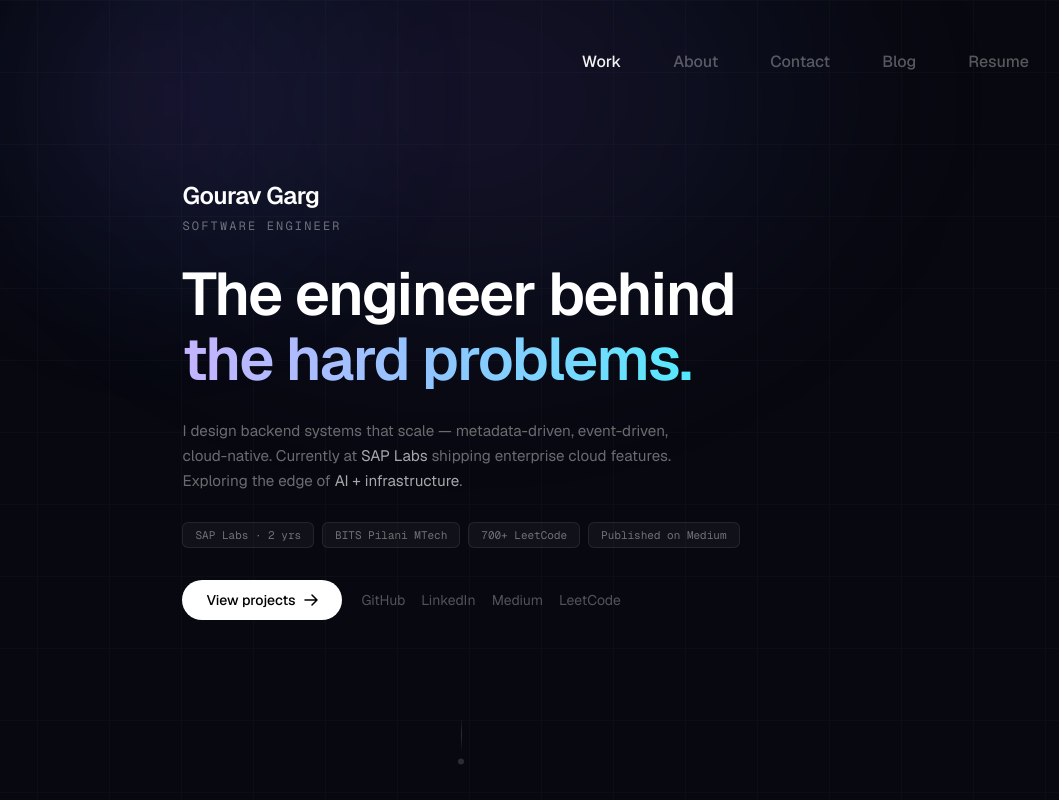
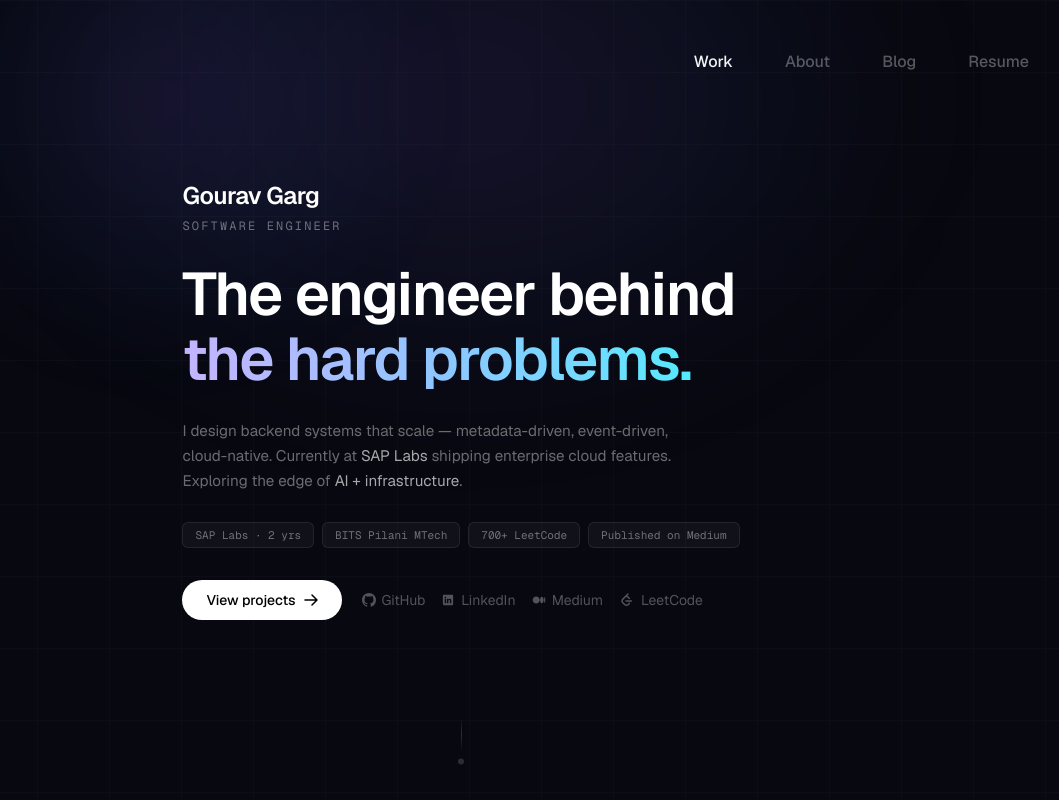
Before and after one commit to Gourav094/portfolio-v2, a Next.js app: page / in a window 1280 px wide. Shown: the top 800 px of the page, without its empty margins (179-1238 px from the left). Built offline with nearby package versions, Linux system fonts and the light colour scheme.

Commit message:
Update Navbar.tsx

```diff
--- a/src/components/Hero.tsx
+++ b/src/components/Hero.tsx
@@ -3,11 +3,40 @@
 import { motion, useMotionValue, useSpring, useTransform } from "framer-motion";
 import { useEffect, useRef } from "react";
 
+const GitHubIcon = () => (
+  <svg viewBox="0 0 20 20" className="h-3.5 w-3.5" fill="currentColor" aria-hidden="true">
+    <path
+      fillRule="evenodd"
+      d="M10 0C4.477 0 0 4.484 0 10.017c0 4.425 2.865 8.18 6.839 9.504.5.092.682-.217.682-.483 0-.237-.008-.868-.013-1.703-2.782.605-3.369-1.343-3.369-1.343-.454-1.158-1.11-1.466-1.11-1.466-.908-.62.069-.608.069-.608 1.003.07 1.531 1.032 1.531 1.032.892 1.53 2.341 1.088 2.91.832.092-.647.35-1.088.636-1.338-2.22-.253-4.555-1.113-4.555-4.951 0-1.093.39-1.988 1.029-2.688-.103-.253-.446-1.272.098-2.65 0 0 .84-.27 2.75 1.026A9.564 9.564 0 0110 4.844c.85.004 1.705.115 2.504.337 1.909-1.296 2.747-1.027 2.747-1.027.546 1.379.203 2.398.1 2.651.64.7 1.028 1.595 1.028 2.688 0 3.848-2.339 4.695-4.566 4.942.359.31.678.921.678 1.856 0 1.338-.012 2.419-.012 2.745 0 .268.18.58.688.482A10.019 10.019 0 0020 10.017C20 4.484 15.522 0 10 0z"
+      clipRule="evenodd"
+    />
+  </svg>
+);
+
+const LinkedInIcon = () => (
+  <svg viewBox="0 0 30 30" className="h-3.5 w-3.5" fill="currentColor" aria-hidden="true">
+    <path d="M24,4H6C4.895,4,4,4.895,4,6v18c0,1.105,0.895,2,2,2h18c1.105,0,2-0.895,2-2V6C26,4.895,25.105,4,24,4z M10.954,22h-2.95 v-9.492h2.95V22z M9.449,11.151c-0.951,0-1.72-0.771-1.72-1.72c0-0.949,0.77-1.719,1.72-1.719c0.948,0,1.719,0.771,1.719,1.719 C11.168,10.38,10.397,11.151,9.449,11.151z M22.004,22h-2.948v-4.616c0-1.101-0.02-2.517-1.533-2.517 c-1.535,0-1.771,1.199-1.771,2.437V22h-2.948v-9.492h2.83v1.297h0.04c0.394-0.746,1.356-1.533,2.791-1.533 c2.987,0,3.539,1.966,3.539,4.522V22z"></path>
+  </svg>
+
+);
+
+const MediumIcon = () => (
+  <svg viewBox="0 0 20 20" className="h-3.5 w-3.5" fill="currentColor" aria-hidden="true">
+    <path d="M11.08 10c0 2.818-2.268 5.103-5.066 5.103S.948 12.818.948 10 3.216 4.897 6.014 4.897 11.08 7.182 11.08 10zm5.534 0c0 2.65-1.134 4.8-2.533 4.8-1.4 0-2.533-2.15-2.533-4.8s1.133-4.8 2.533-4.8c1.4 0 2.533 2.15 2.533 4.8zm2.44 0c0 2.374-.398 4.3-.89 4.3-.49 0-.889-1.926-.889-4.3s.398-4.3.89-4.3c.49 0 .889 1.926.889 4.3z" />
+  </svg>
+);
+
+const LeetCodeIcon = () => (
+  <svg viewBox="0 0 25 25" className="h-4 w-4" xmlns="http://www.w3.org/2000/svg" fill="currentColor" aria-hidden="true">
+    <path d="m15.42 16.94-2.25 2.17a2.1 2.1 0 0 1-1.52.56 2.1 2.1 0 0 1-1.52-.56l-3.61-3.63a2.18 2.18 0 0 1-.58-1.55 2.07 2.07 0 0 1 .58-1.52l3.6-3.65a2.1 2.1 0 0 1 1.53-.54 2.08 2.08 0 0 1 1.52.55l2.25 2.17A1.14 1.14 0 0 0 17 9.33l-2.17-2.2a4.24 4.24 0 0 0-2-1.12l2.06-2.08a1.15 1.15 0 0 0-1.62-1.62l-8.43 8.42a4.48 4.48 0 0 0-1.24 3.2 4.57 4.57 0 0 0 1.24 3.23l3.63 3.63A4.38 4.38 0 0 0 11.66 22a4.45 4.45 0 0 0 3.2-1.25L17 18.56a1.14 1.14 0 0 0-1.61-1.62z" /><path d="M19.34 12.84h-8.45a1.12 1.12 0 0 0 0 2.24h8.45a1.12 1.12 0 0 0 0-2.24" />
+  </svg>
+);
+
 const LINKS = [
-  { label: "GitHub", href: "https://github.com/" },
-  { label: "LinkedIn", href: "https://linkedin.com/in/" },
-  { label: "Medium", href: "https://medium.com/" },
-  { label: "LeetCode", href: "https://leetcode.com/" },
+  { label: "GitHub", href: "https://github.com/", icon: <GitHubIcon /> },
+  { label: "LinkedIn", href: "https://linkedin.com/in/", icon: <LinkedInIcon /> },
+  { label: "Medium", href: "https://medium.com/", icon: <MediumIcon /> },
+  { label: "LeetCode", href: "https://leetcode.com/", icon: <LeetCodeIcon /> },
 ];
 
 const PILLS = [
@@ -195,8 +224,9 @@ export default function Hero() {
                 href={link.href}
                 target="_blank"
                 rel="noopener noreferrer"
-                className="text-sm text-white/30 transition-colors duration-150 hover:text-white/70"
+                className="flex items-center gap-1.5 text-sm text-white/30 transition-colors duration-150 hover:text-white/70"
               >
+                {link.icon}
                 {link.label}
               </a>
             ))}
--- a/src/components/Navbar.tsx
+++ b/src/components/Navbar.tsx
@@ -77,12 +77,12 @@ const ResumeIconOutline = () => (
 const LINKS = [
   { label: "Work",    href: "/", iconFilled: WorkIconFilled, iconOutline: WorkIconOutline },
   { label: "About",   href: "/about", iconFilled: AboutIconFilled, iconOutline: AboutIconOutline },
-  { label: "Contact", href: "#contact", iconFilled: ContactIconFilled, iconOutline: ContactIconOutline },
+  // { label: "Contact", href: "#contact", iconFilled: ContactIconFilled, iconOutline: ContactIconOutline },
   { label: "Blog",    href: "https://medium.com/@garggourav012", iconFilled: BlogIconFilled, iconOutline: BlogIconOutline },
   { label: "Resume",  href: "https://drive.google.com/file/d/1sRM0keFjY73KyyhYgBhcC-fi1YK3zIxA/view", iconFilled: ResumeIconFilled, iconOutline: ResumeIconOutline },
 ];
 
-const MotionLink = motion(Link);
+const MotionLink = motion.create(Link);
 
 function MagneticLink({
   link,
```
